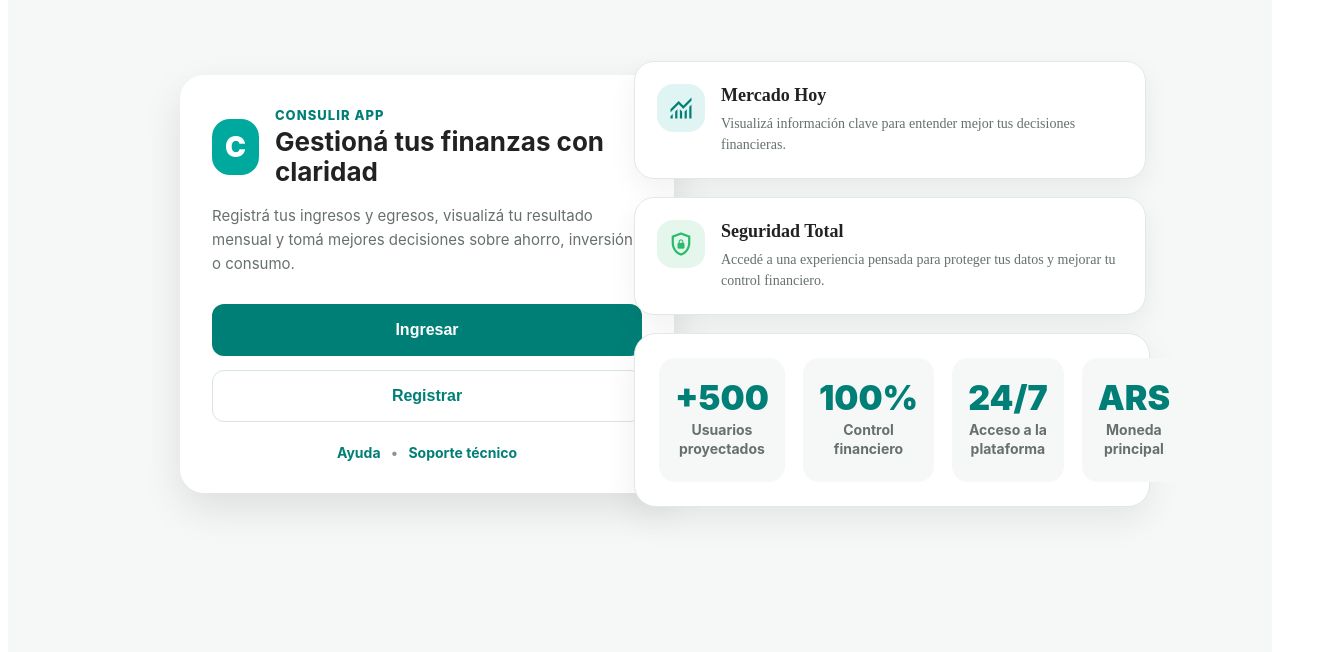
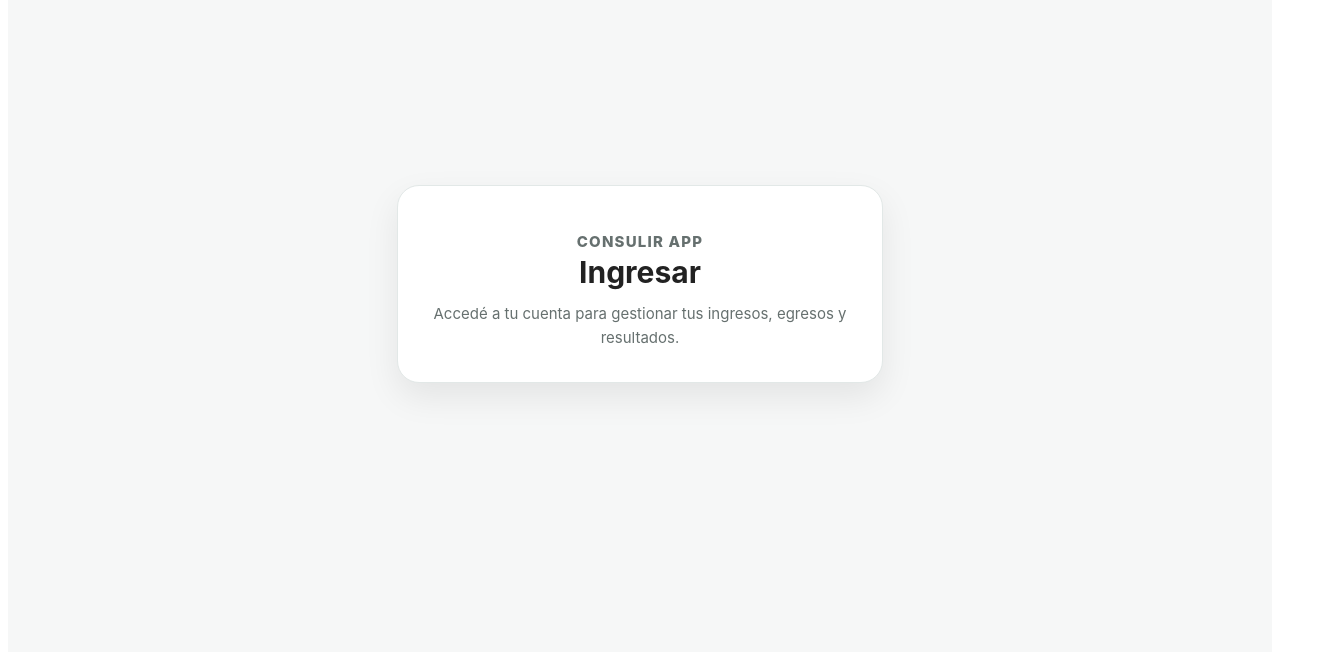
Before and after one commit to ADS-PY/TP-GRUPO-3-PROGRAMACION, a React (Vite) app: page /login in a window 1280 px wide. Shown: the part 148-800 px from the top of the page, 1320 px wide, since content can reach past the window. Built offline with nearby package versions, Linux system fonts and the light colour scheme.

Commit message:
feat: conectar boton ingresar con login

```diff
--- a/package.json
+++ b/package.json
@@ -12,7 +12,7 @@
   "dependencies": {
     "react": "^19.2.7",
     "react-dom": "^19.2.7",
-    "react-router-dom": "^7.18.1"
+    "react-router-dom": "^7.18.2"
   },
   "devDependencies": {
     "@eslint/js": "^10.0.1",
--- a/src/App.jsx
+++ b/src/App.jsx
@@ -1,12 +1,14 @@
+import { BrowserRouter, Route, Routes, useNavigate } from "react-router-dom";
 import AuthCard from "./components/auth/AuthCard";
 import InfoCard from "./components/cards/InfoCard";
 import Footer from "./components/layout/Footer";
 import StatsBar from "./components/stats/StatsBar";
+import LoginPage from "./pages/LoginPage";
 import "./App.css";
 
 const landingStats = [
   {
-    value: "+500",
+    value: "+250",
     label: "Usuarios proyectados",
   },
   {
@@ -23,9 +25,11 @@ const landingStats = [
   },
 ];
 
-function App() {
+function HomePage() {
+  const navigate = useNavigate();
+
   const handleLogin = () => {
-    console.log("Click en Ingresar");
+    navigate("/login");
   };
 
   const handleRegister = () => {
@@ -65,4 +69,15 @@ function App() {
   );
 }
 
+function App() {
+  return (
+    <BrowserRouter>
+      <Routes>
+        <Route path="/" element={<HomePage />} />
+        <Route path="/login" element={<LoginPage />} />
+      </Routes>
+    </BrowserRouter>
+  );
+}
+
 export default App;
--- /dev/null
+++ b/src/pages/LoginPage.css
@@ -0,0 +1,42 @@
+.login-page {
+  min-height: 100vh;
+  background: #f6f7f7;
+  display: flex;
+  align-items: center;
+  justify-content: center;
+  padding: 24px;
+  font-family: Inter, system-ui, -apple-system, BlinkMacSystemFont, "Segoe UI", sans-serif;
+}
+
+.login-page__card {
+  width: 100%;
+  max-width: 420px;
+  background: #ffffff;
+  border: 1px solid #e2e8e7;
+  border-radius: 22px;
+  padding: 32px;
+  box-shadow: 0 14px 34px rgba(0, 0, 0, 0.08);
+  text-align: center;
+}
+
+.login-page__eyebrow {
+  margin: 0 0 10px;
+  color: #007f76;
+  font-size: 13px;
+  font-weight: 800;
+  letter-spacing: 0.08em;
+  text-transform: uppercase;
+}
+
+.login-page__card h1 {
+  margin: 0;
+  color: #222222;
+  font-size: 30px;
+}
+
+.login-page__card p {
+  margin: 12px 0 0;
+  color: #66706f;
+  font-size: 15px;
+  line-height: 1.6;
+}
--- /dev/null
+++ b/src/pages/LoginPage.jsx
@@ -0,0 +1,17 @@
+import "./LoginPage.css";
+
+export default function LoginPage() {
+  return (
+    <main className="login-page">
+      <section className="login-page__card">
+        <p className="login-page__eyebrow">Consulir App</p>
+
+        <h1>Ingresar</h1>
+
+        <p>
+          Accedé a tu cuenta para gestionar tus ingresos, egresos y resultados.
+        </p>
+      </section>
+    </main>
+  );
+}
```
Also changed, not shown: 1 other file (tests, documents, lock files or other folders).
